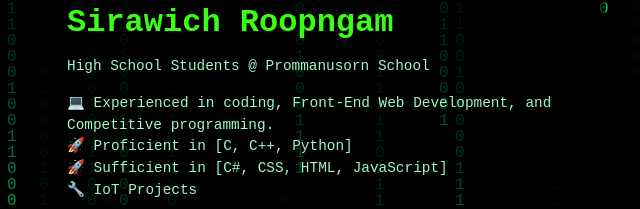
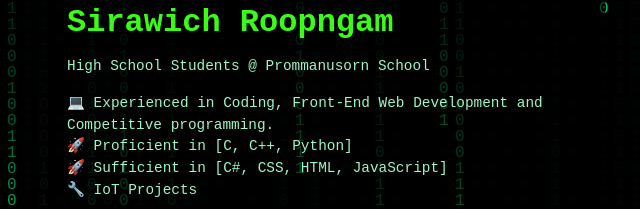
Before and after one commit to HopeZaa/linktree, a plain HTML site: page index.html in a window 1280 px wide. Shown: the part 179-388 px from the top of the page, 105-745 px from the left. Drawn offline with Linux system fonts and the light colour scheme.

Commit message:
index.html

```diff
--- a/index.html
+++ b/index.html
@@ -100,7 +100,7 @@
       <h1>Sirawich Roopngam</h1>
       <p>High School Students @ Prommanusorn School</p>
       <p>
-        💻 Experienced in coding, Front-End Web Development, and Competitive programming.<br>
+        💻 Experienced in Coding, Front-End Web Development and Competitive programming.<br>
         🚀 Proficient in [C, C++, Python]<br>
         🚀 Sufficient in [C#, CSS, HTML, JavaScript]<br>
         🔧 IoT Projects
```
